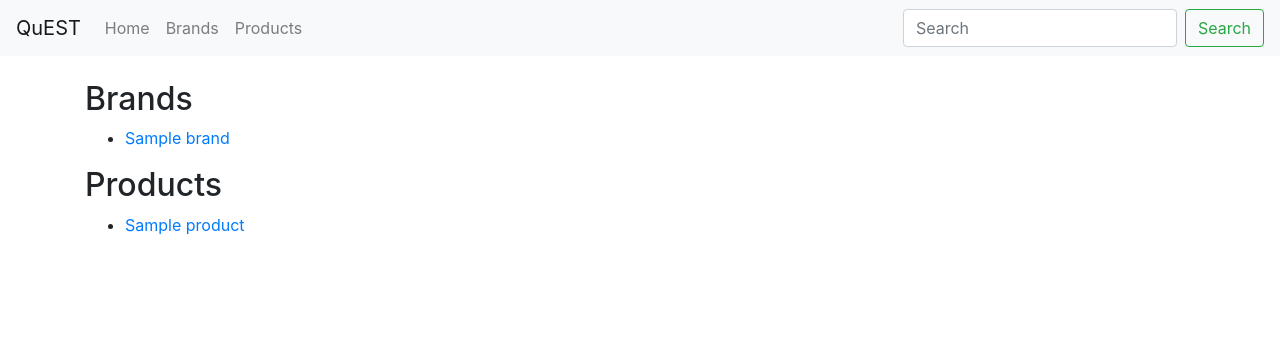
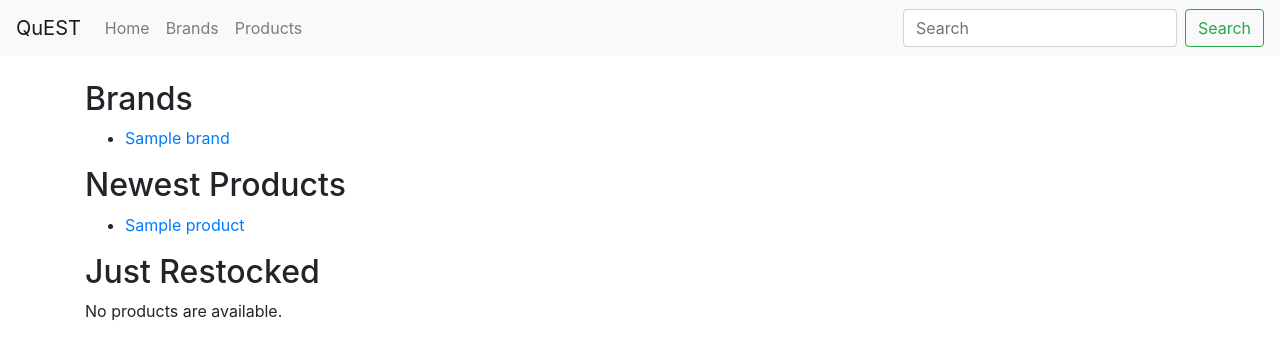
Before and after one commit to kangea/IST303-G4-GroupProject, a Django app: page / in a window 1280 px wide. Shown: the top 360 px of the page. Run offline with Django 3.2, Linux system fonts and the light colour scheme; tables that the repository leaves empty hold one stand-in row (values such as "Sample post"); some libraries are stand-ins or nearby versions.

Commit message:
added new products and restocked products to index view

```diff
--- a/products_monitor/templates/products_monitor/index.html
+++ b/products_monitor/templates/products_monitor/index.html
@@ -16,11 +16,24 @@
 </div>
 
 <div>
-  <h2>Products</h2>
-  {% if product_list %}
+  <h2>Newest Products</h2>
+  {% if product_list_new %}
     <ul>
-      {% for product in product_list %}
-        <li><a href="{{ brand.url }}">{{ product.name }}</a></li>
+      {% for product in product_list_new %}
+        <li><a href="{% url 'products_monitor:product_detail' product.id }">{{ product.name }}</a></li>
+      {% endfor %}
+    </ul>
+  {% else %}
+      <p>No products are available.</p>
+  {% endif %}
+</div>
+
+<div>
+  <h2>Just Restocked</h2>
+  {% if product_list_restock %}
+    <ul>
+      {% for product in product_list_restock %}
+        <li><a href="{% url 'products_monitor:product_detail' product.id }">{{ product.name }}</a></li>
       {% endfor %}
     </ul>
   {% else %}
--- a/products_monitor/views.py
+++ b/products_monitor/views.py
@@ -2,6 +2,7 @@ from django.http import HttpResponse, HttpResponseRedirect
 from django.shortcuts import get_object_or_404, render
 from django.urls import reverse
 from django.views import generic
+from django.utils import timezone
 
 from .models import Brand, Product
 
@@ -14,7 +15,8 @@ class IndexView(generic.ListView):
 
     def get_context_data(self, *args, **kwargs):
         context = super(IndexView, self).get_context_data(*args, **kwargs)
-        context['product_list'] = Product.objects .all()
+        context['product_list_new'] = Product.objects.all().order_by('-original_release_date')[:5]
+        context['product_list_restock'] = Product.objects.filter(restock_date__lte=timezone.now()).order_by('-restock_date')[:5]
         return context
 
 class ProductView(generic.ListView):
```
